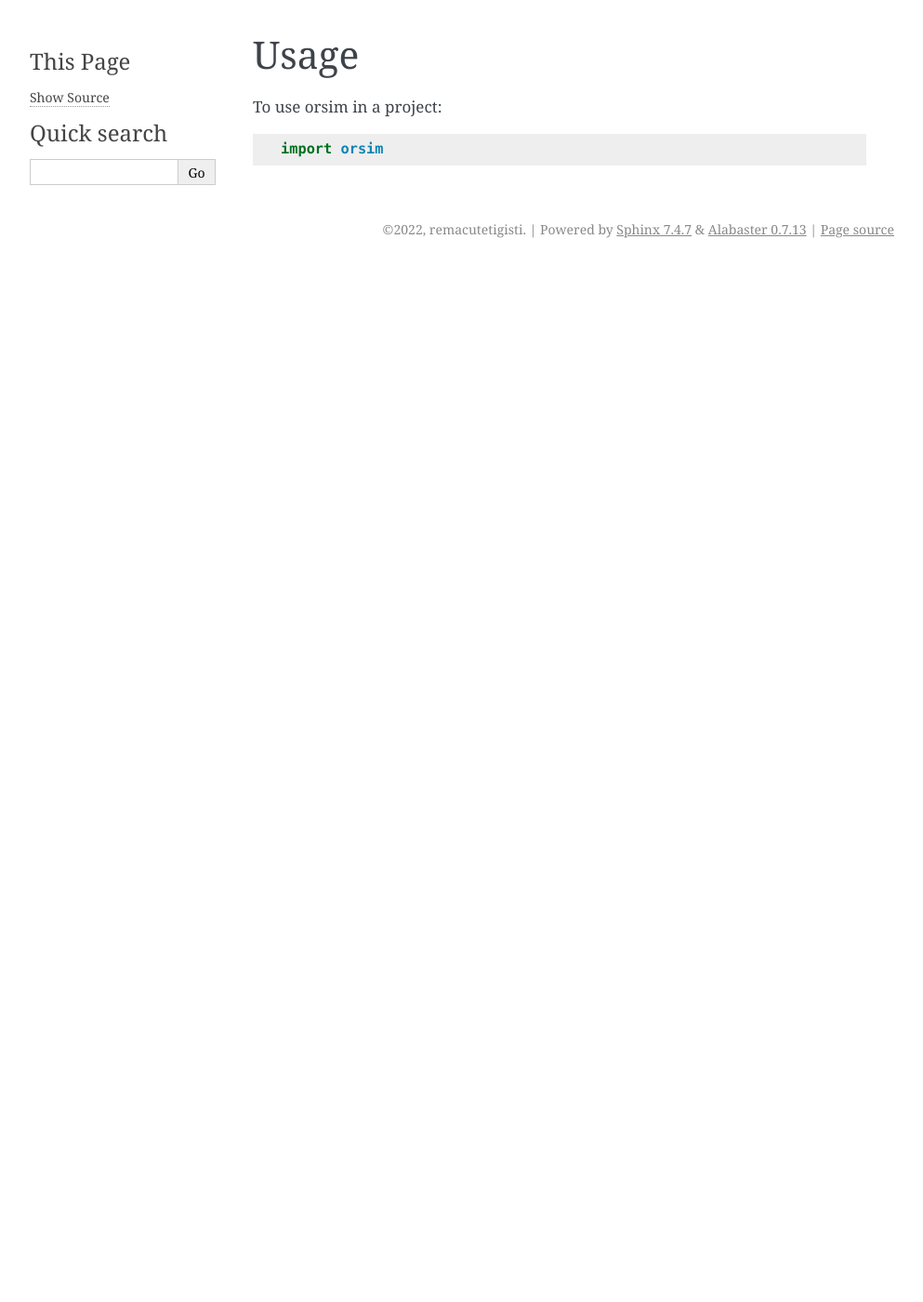
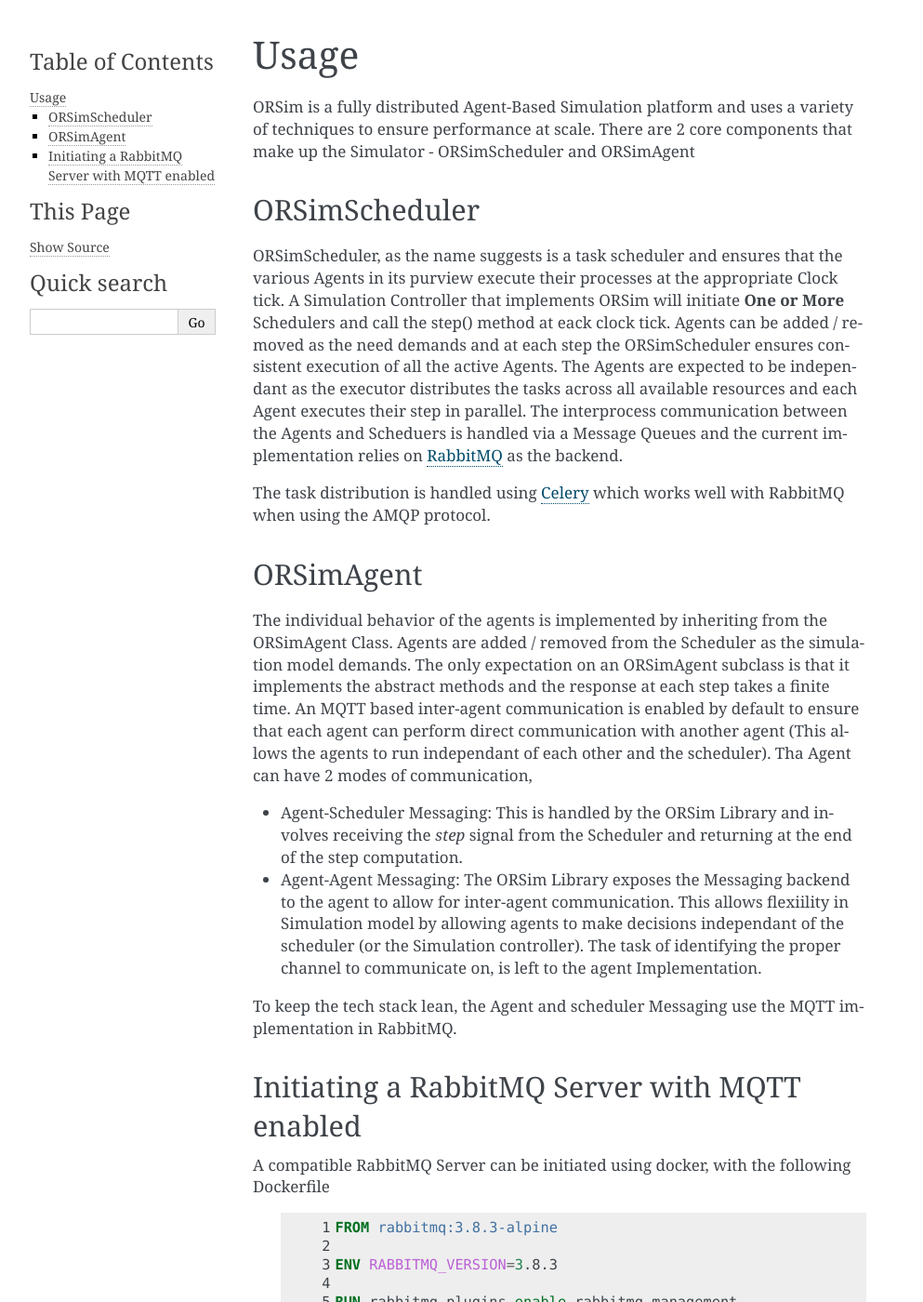
Before and after one commit to IORA-NUS/orsim, a Sphinx documentation site: the page built from docs/usage.rst, in a window 1280 px wide and 1400 px high. Shown: the whole window at 93% size, without its empty margins (148-1141 px from the left). Built offline with Sphinx 7.4.7, drawn with Linux system fonts in a browser that asks for light colours; some of the changed text lies outside the part shown.

Commit message:
Dcoumentation

```diff
--- a/docs/usage.rst
+++ b/docs/usage.rst
@@ -2,6 +2,71 @@
 Usage
 =====
 
-To use orsim in a project::
 
-    import orsim
+ORSim is a fully distributed Agent-Based Simulation platform and uses a variety of techniques to ensure performance at scale. There are 2 core components that make up the Simulator - ORSimScheduler and ORSimAgent
+
+ORSimScheduler
+--------------
+ORSimScheduler, as the name suggests is a task scheduler and ensures that the various Agents in its purview execute their processes at the appropriate Clock tick. A Simulation Controller that implements ORSim will initiate **One or More** Schedulers and call the step() method at eack clock tick. Agents can be added / removed as the need demands and at each step the ORSimScheduler ensures consistent execution of all the active Agents. The Agents are expected to be independant as the executor distributes the tasks across all available resources and each Agent executes their step in parallel. The interprocess communication between the Agents and Scheduers is handled via a Message Queues and the current implementation relies on `RabbitMQ`_ as the backend.
+
+The task distribution is handled using `Celery`_ which works well with RabbitMQ when using the AMQP protocol.
+
+.. _Celery: https://docs.celeryproject.org/en/stable/index.html
+.. _RabbitMQ: https://www.rabbitmq.com/
+
+
+ORSimAgent
+----------
+The individual behavior of the agents is implemented by inheriting from the ORSimAgent Class. Agents are added / removed from the Scheduler as the simulation model demands. The only expectation on an ORSimAgent subclass is that it implements the abstract methods and the response at each step takes a finite time. An MQTT based inter-agent communication is enabled by default to ensure that each agent can perform direct communication with another agent (This allows the agents to run independant of each other and the scheduler). Tha Agent can have 2 modes of communication,
+
+* Agent-Scheduler Messaging: This is handled by the ORSim Library and involves receiving the `step` signal from the Scheduler and returning at the end of the step computation.
+* Agent-Agent Messaging: The ORSim Library exposes the Messaging backend to the agent to allow for inter-agent communication. This allows flexiility in Simulation model by allowing agents to make decisions independant of the scheduler (or the Simulation controller). The task of identifying the proper channel to communicate on, is left to the agent Implementation.
+
+To keep the tech stack lean, the Agent and scheduler Messaging use the MQTT implementation in RabbitMQ.
+
+
+Initiating a RabbitMQ Server with MQTT enabled
+----------------------------------------------
+
+A compatible RabbitMQ Server can be initiated using docker, with the following Dockerfile
+    .. code-block:: docker
+        :linenos:
+
+        FROM rabbitmq:3.8.3-alpine
+
+        ENV RABBITMQ_VERSION=3.8.3
+
+        RUN rabbitmq-plugins enable rabbitmq_management
+        RUN rabbitmq-plugins enable rabbitmq_mqtt
+        RUN rabbitmq-plugins enable rabbitmq_web_mqtt
+        RUN rabbitmq-plugins enable rabbitmq_prometheus
+        # RUN rabbitmq-plugins enable --offline rabbitmq_auth_backend_oauth2
+        # Fix nodename
+        RUN echo 'NODENAME=rabbit@localhost' > /etc/rabbitmq/rabbitmq-env.conf
+
+
+        EXPOSE 15670
+        EXPOSE 15672
+        EXPOSE 15675
+        EXPOSE 15692
+        EXPOSE 1883
+        EXPOSE 8883
+
+and launched using this shell script
+    .. code-block:: shell
+
+        docker run -p 15670:15670 -p 15672:15672 -p 15675:15675 -p 15692:15692 -p 1883:1883 -p 8883:8883 -p 5671:5671 -p 5672:5672 rabbit-mqtt
+
+The RabbitMQ Backend settings should be registered before initiating the `ORSimScheduler`. The messenger_backend should include the following keys (the example below assumes RabbitMQ is running in the local dev enviroment). It is recommended to define this in a config.py file and imported where needed.
+
+    .. code-block:: python
+        :linenos:
+
+        messenger_backend = {
+            'RABBITMQ_MANAGEMENT_SERVER': "http://localhost:15672/api",
+            'RABBITMQ_ADMIN_USER': 'guest',
+            'RABBITMQ_ADMIN_PASSWORD': 'guest',
+
+            'MQTT_BROKER': "localhost",
+            'WEB_MQTT_PORT': 15675,
+        }
```
Also changed, not shown: HISTORY.rst (+7 -0 lines), 2 other files.
